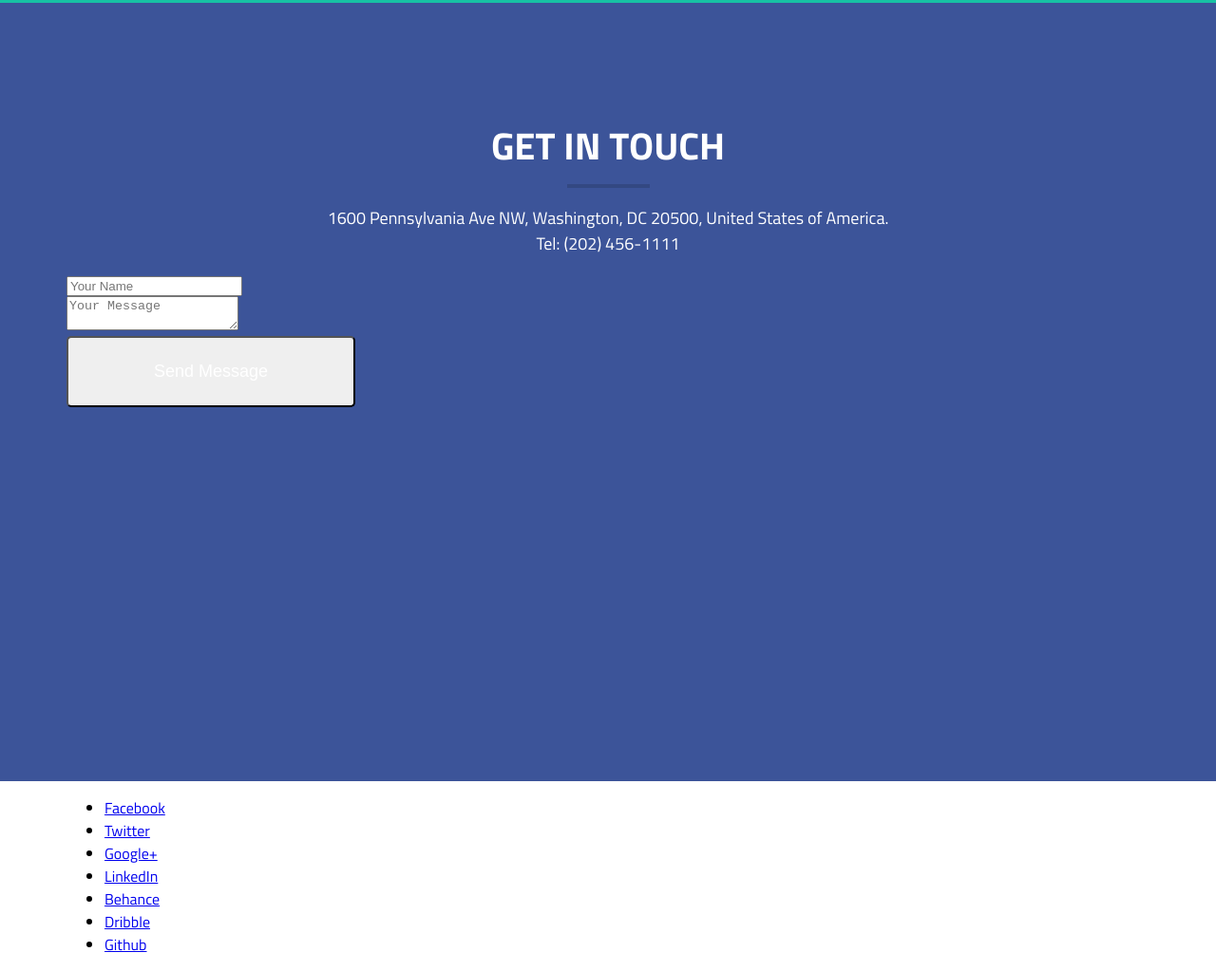
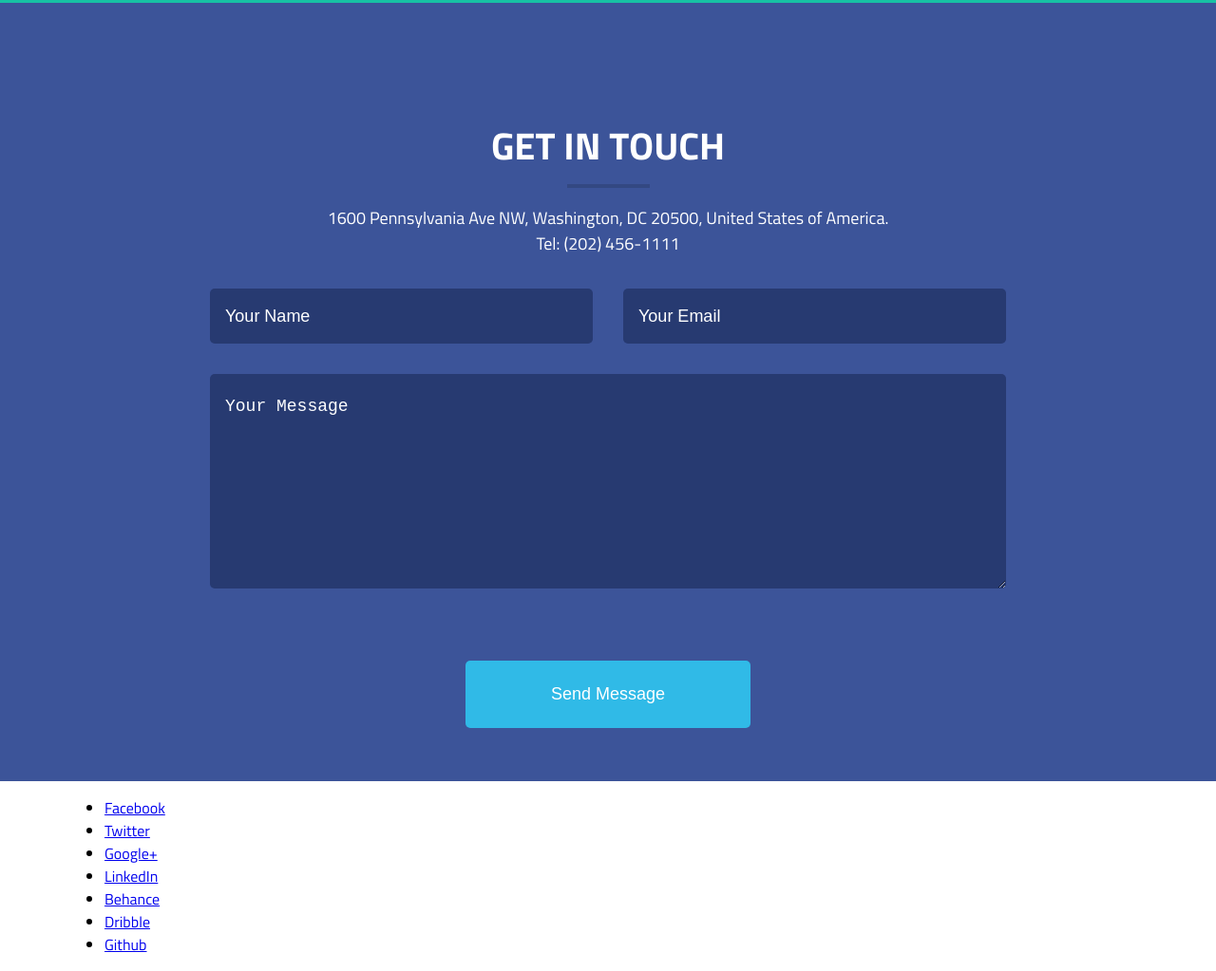
Before and after one commit to JCFlorin/responsiveweb, a plain HTML site: page index.html in a window 1280 px wide. Shown: the part 1337-2360 px from the top of the page at 95% size. Drawn offline with Linux system fonts and the light colour scheme.

Commit message:
Section 3 done

```diff
--- a/index.html
+++ b/index.html
@@ -80,12 +80,13 @@
                 <form>
                     <div class="form-row">
                         <input type="text" name="name" placeholder="Your Name">
+                        <input type="email" name="email" placeholder="Your Email">
                     </div>
 
-                    <div class="form-row">
+                    <div class="form-row" style="margin-bottom: 60px;">
                         <textarea name="message" placeholder="Your Message"></textarea>
                     </div>
-                    <div class="form-row">
+                    <div class="form-row" >
                         <input type="submit" class="big-button" value="Send Message">
                     </div>
 
--- a/styles.css
+++ b/styles.css
@@ -127,3 +127,48 @@ nav ul li a {
     min-height: 820px;
     color:white;
 }
+
+#contact-form {
+    max-width: 870px;
+    margin-left:auto;
+    margin-right: auto;
+
+}
+
+input[type="text"], input[type="email"],textarea{
+    color: white;
+    background-color: #273a71;
+    border: none;
+    font-size: 18px;
+    margin: 16px;
+    border-radius: 5px;
+    padding-left: 16px;
+
+
+}
+
+input[type="text"]::placeholder, input[type="email"]::placeholder,textarea::placeholder{
+    color: white;
+
+}
+
+input[type="text"], input[type="email"]{
+    width: 50%;
+    height: 56px;
+}
+textarea {
+    height: 200px;
+    width: 100%;
+    padding-top: 24px;
+}
+.form-row{
+    display: flex;
+}
+
+input[type="submit"]{
+    background-color: #30bae7;
+    border: none;
+    font-size: 18px;
+    margin-left: auto;
+    margin-right: auto;
+}
```
